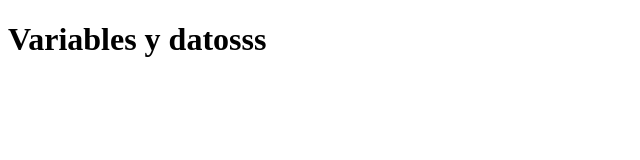
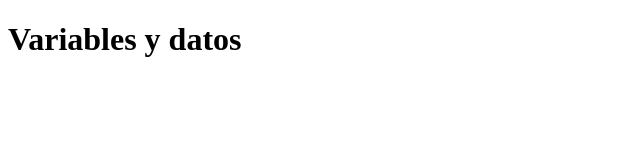
Before and after one commit to Diego0024/javascript, a plain HTML site: page index.html in a window 1280 px wide. Shown: the full height of the page, 0-640 px from the left. Drawn offline with Linux system fonts and the light colour scheme.

Commit message:
Se sube archivo

```diff
--- a/index.html
+++ b/index.html
@@ -6,7 +6,7 @@
     <title>Document</title>
 </head>
 <body>
-    <h1>Variables y datosss</h1>
+    <h1>Variables y datos</h1>
 
 
     <script src="./variables.js"></script>
```
